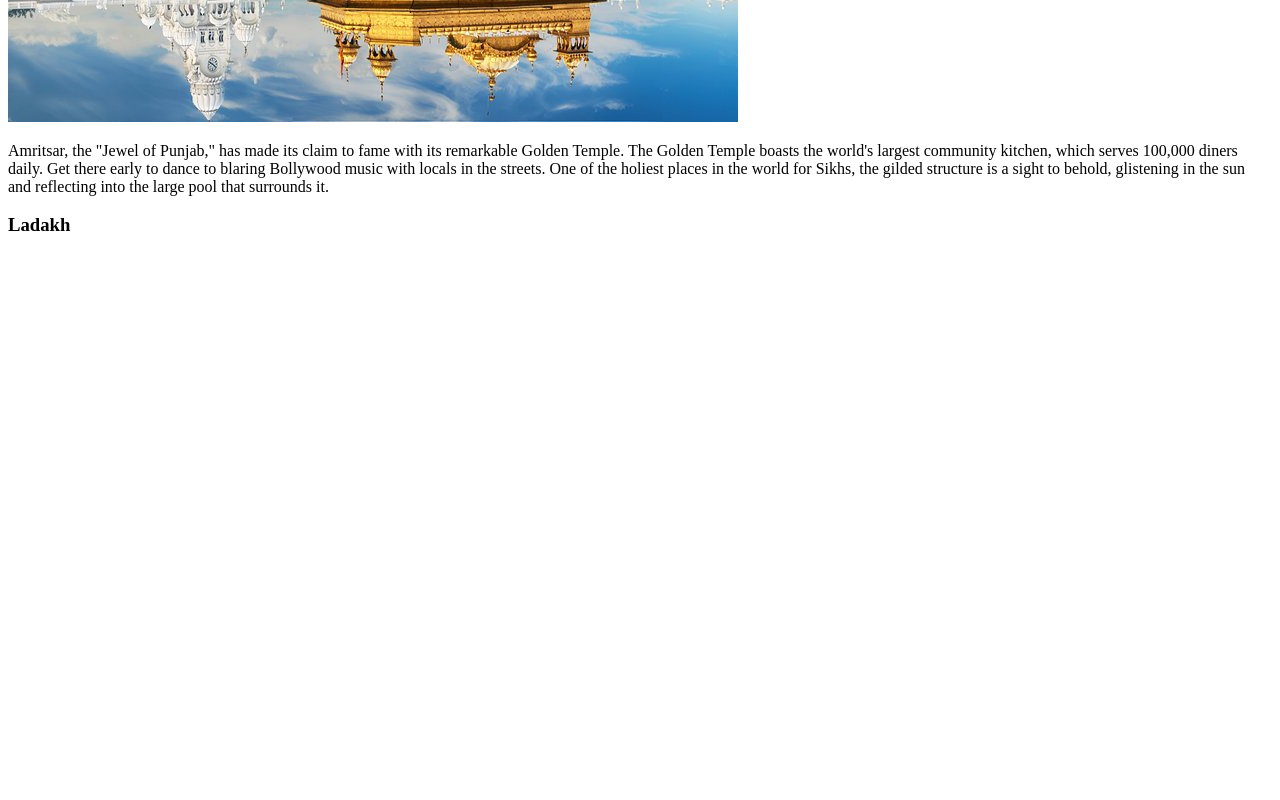
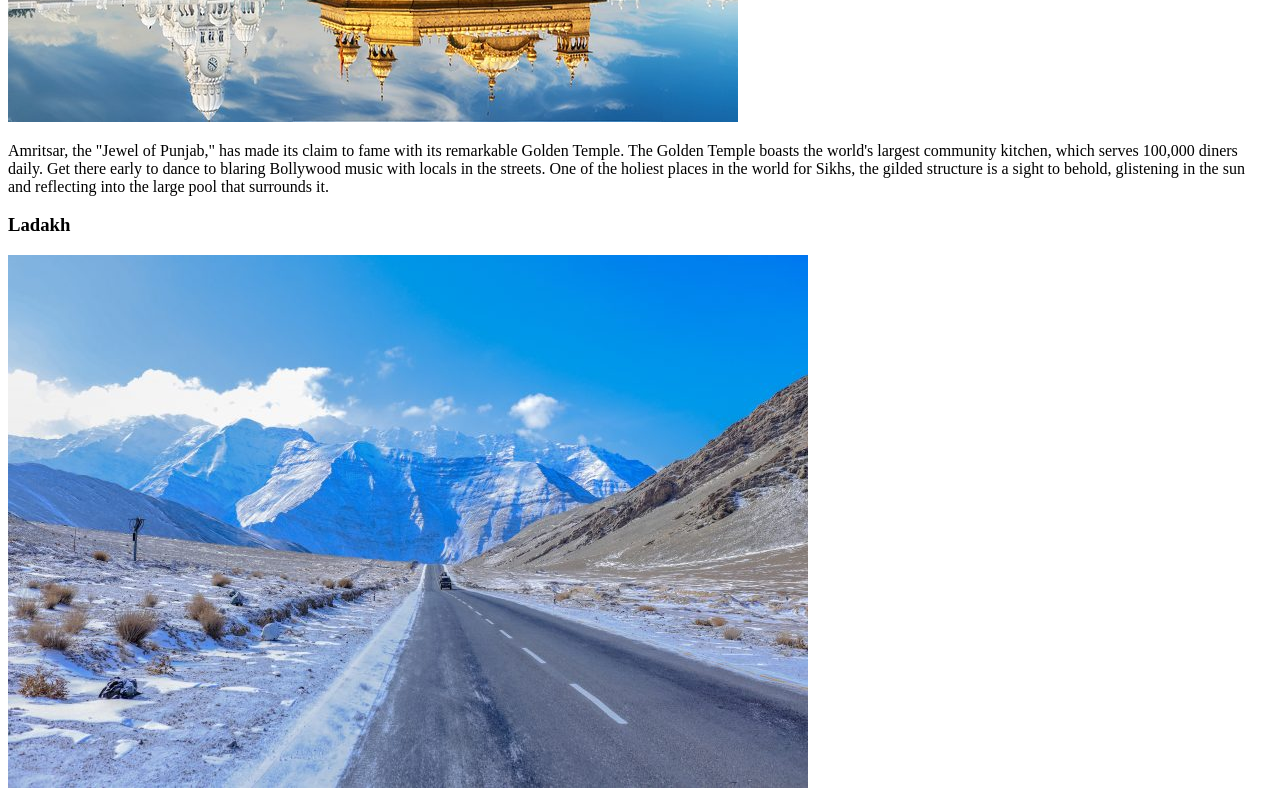
Before and after one commit to tdalal17/Project-1, a plain HTML site: page places/index.html in a window 1280 px wide. Shown: the part 2242-3042 px from the top of the page. Before the commit the page ends 2497 px from the top, so only its background shows below. Drawn offline with Linux system fonts and the light colour scheme.

Commit message:
added pic

```diff
--- a/places/index.html
+++ b/places/index.html
@@ -44,3 +44,4 @@
         the gilded structure is a sight to behold, glistening in the sun and reflecting into the large pool that surrounds it.</p>
 
     <h3>Ladakh</h3>
+    <img src="/places/image/lasakj.jpg" alt="">
```
Also changed, not shown: places/image/lasakj.jpg (added).
